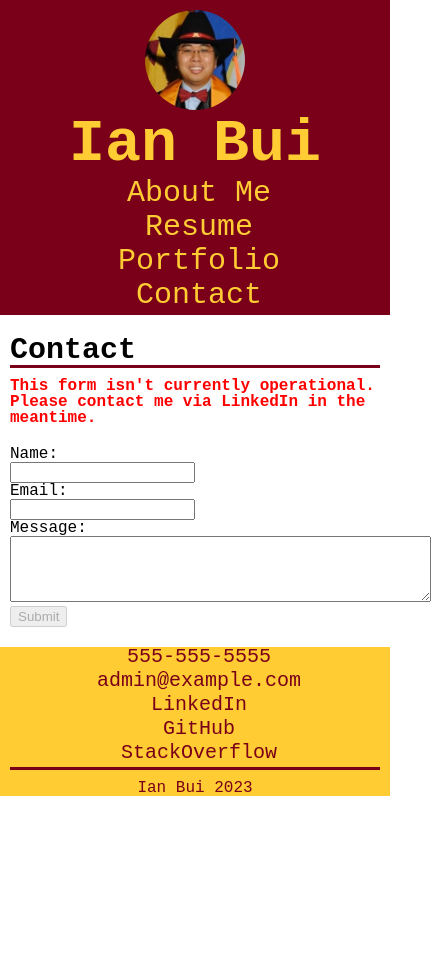
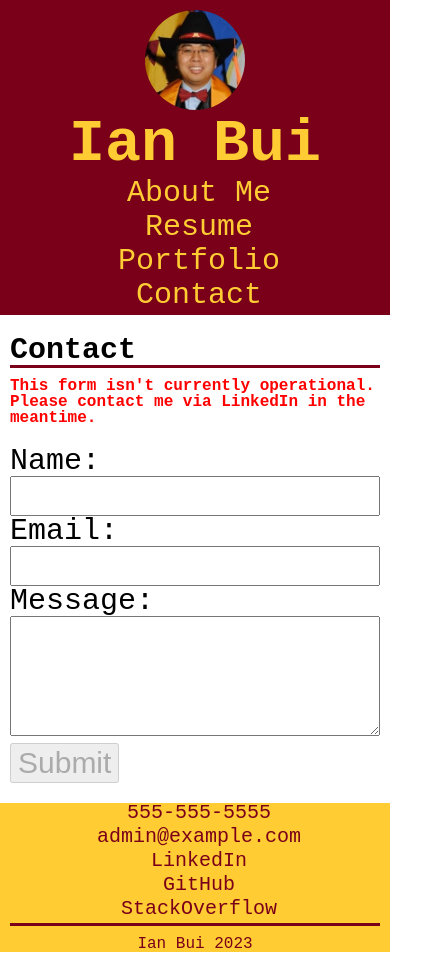
Before and after one commit to thinkbui/umn-edx-react-portfolio, a React (Create React App) app: page / in a window 390 px wide. Both pictures are taken after a click on the link "Contact". Shown: the whole page, 431 px wide, since content can reach past the window. Before the commit the page ends 844 px from the top, so only its background shows below. Built offline with nearby package versions, Linux system fonts and the light colour scheme.

Commit message:
Updated contact form to be responsive

```diff
--- a/src/App.css
+++ b/src/App.css
@@ -152,6 +152,11 @@ section h2 {
   font-weight: bolder;
 }
 
+.contact_form_textarea {
+  width: 50em;
+  height: 4em;
+}
+
 .trail_space {
   margin-bottom: var(--spacing);
 }
@@ -200,6 +205,23 @@ footer {
     font-size: 30px;
   }
 
+  .contact_form {
+    font-size: 30px;
+  }
+
+  .contact_form_input_text {
+    font-size: 30px;
+  }
+
+  .contact_form_textarea {
+    font-size: 30px;
+    width: 100%
+  }
+
+  .contact_form_submit {
+    font-size: 30px;
+  }
+
   .profile_links li {
     display: block;
     margin: 4px;
@@ -231,4 +253,8 @@ footer {
     height: 100%;
     text-align: center;
   }
+
+  .contact_form_input_text {
+    width: 100%;
+  }
 }
--- a/src/components/Main/Contact.js
+++ b/src/components/Main/Contact.js
@@ -47,30 +47,30 @@ function Contact(props) {
           <div className="form_warn trail_space">
             This form isn't currently operational.  Please contact me via LinkedIn in the meantime.
           </div>
-          <form onSubmit={formSubmitHandler}>
+          <form className="contact_form" onSubmit={formSubmitHandler}>
             <div>
               <label>Name:</label>
               <span className="form_warn">{namePresence ? "" : "Required"}</span>
             </div>
             <div>
-              <input type="text" id="form_name" name="name" onBlur={() => name_presence()}></input>
+              <input className="contact_form_input_text" type="text" id="form_name" name="name" onBlur={() => name_presence()}></input>
             </div>
             <div>
               <label>Email:</label>
               <span className="form_warn">{emailPresence ? (emailValid ? "" : "Invalid Email") : "Required"}</span>
             </div>
             <div>
-              <input type="text" id="form_email" name="email" onBlur={() => email_check()}></input>
+              <input className="contact_form_input_text" type="text" id="form_email" name="email" onBlur={() => email_check()}></input>
             </div>
             <div>
               <label>Message:</label>
               <span className="form_warn">{messagePresence ? "" : "Required"}</span>
             </div>
             <div>
-              <textarea id="form_message" name="message" rows="4" cols="50" onBlur={() => message_presence()}></textarea>
+              <textarea className="contact_form_textarea" id="form_message" name="message" onBlur={() => message_presence()}></textarea>
             </div>
             <div>
-              <input type="submit" value="Submit" disabled />
+              <input className="contact_form_submit" type="submit" value="Submit" disabled />
             </div>
           </form>
         </div>
```
